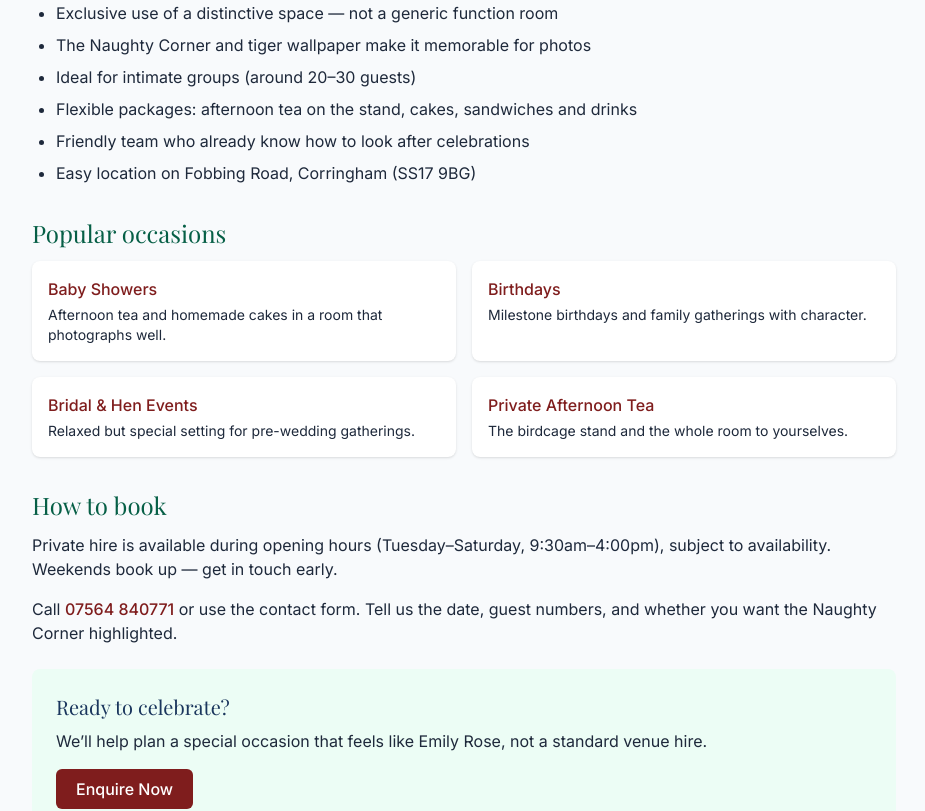
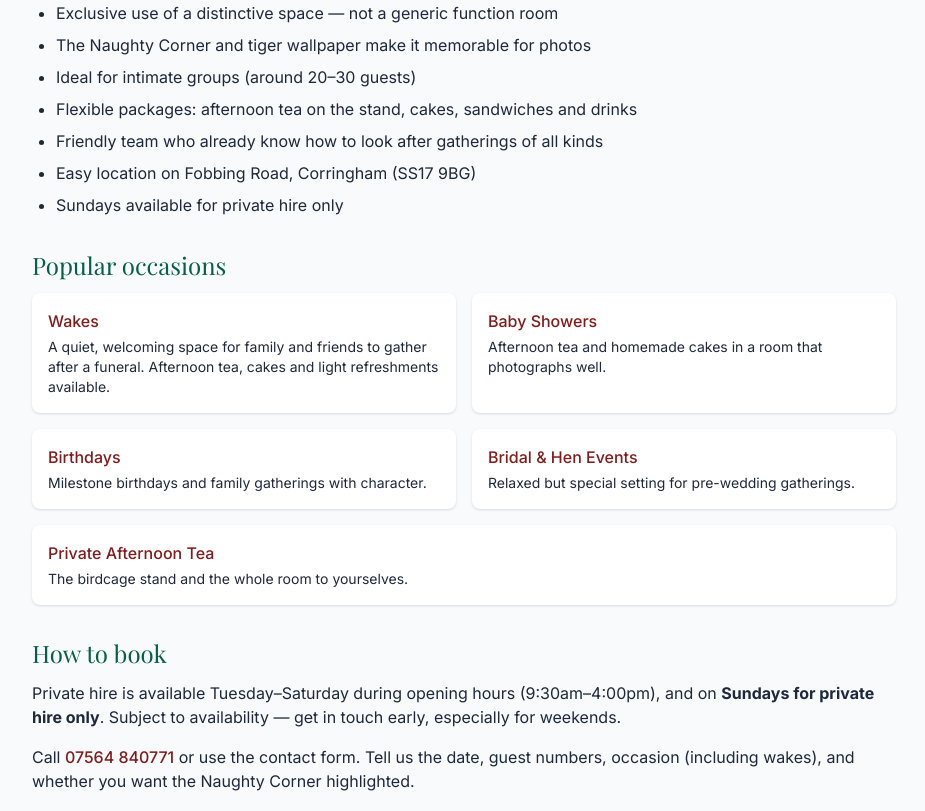
Before and after one commit to mcfearless75/emily-rose-tearoom, a Next.js app: page /private-hire in a window 1280 px wide. Shown: the part 1520-2331 px from the top of the page, without its empty margins (176-1101 px from the left). Built offline with nearby package versions, Linux system fonts and the light colour scheme; a web font is replaced by a local one.

Commit message:
Add wakes and Sunday private hire availability

```diff
--- a/src/app/private-hire/page.tsx
+++ b/src/app/private-hire/page.tsx
@@ -5,18 +5,21 @@ import Image from "next/image";
 export const metadata: Metadata = {
   title: "Private Hire | Book the Tearoom for Events",
   description:
-    "Hire Emily Rose Tearoom in Corringham for private events, baby showers, birthdays and afternoon tea parties. Exclusive use of our jewel-toned space with the Naughty Corner.",
+    "Hire Emily Rose Tearoom in Corringham for private events, wakes, baby showers, birthdays and afternoon tea parties. Sundays available for private hire only.",
   keywords: [
     "private hire Corringham",
     "hire tearoom Essex",
+    "wakes Corringham",
+    "wake venue Essex",
     "baby shower venue Corringham",
     "birthday tea party Essex",
     "private afternoon tea Corringham",
+    "Sunday private hire tearoom",
     "Naughty Corner tearoom",
   ],
   openGraph: {
     title: "Private Hire | Emily Rose Tearoom",
-    description: "Book exclusive use of our Corringham tearoom — including the Naughty Corner — for celebrations.",
+    description: "Book exclusive use of our Corringham tearoom for wakes, celebrations and private events. Sundays available for private hire only.",
     type: "website",
   },
 };
@@ -26,7 +29,7 @@ export default function PrivateHire() {
     <div className="max-w-4xl mx-auto px-4 py-16">
       <h1 className="font-serif text-4xl text-burgundy mb-4">Private Hire</h1>
       <p className="text-lg text-navy mb-6">
-        Host your celebration in the heart of Corringham. Hire the whole tearoom — burgundy seating, tiger wallpaper and the Naughty Corner — for baby showers, birthdays, bridal gatherings or a private afternoon tea.
+        Host your gathering in the heart of Corringham. Hire the whole tearoom — burgundy seating, tiger wallpaper and the Naughty Corner — for wakes, baby showers, birthdays, bridal gatherings or a private afternoon tea.
       </p>
 
       <div className="mb-8">
@@ -46,12 +49,17 @@ export default function PrivateHire() {
         <li>The Naughty Corner and tiger wallpaper make it memorable for photos</li>
         <li>Ideal for intimate groups (around 20–30 guests)</li>
         <li>Flexible packages: afternoon tea on the stand, cakes, sandwiches and drinks</li>
-        <li>Friendly team who already know how to look after celebrations</li>
+        <li>Friendly team who already know how to look after gatherings of all kinds</li>
         <li>Easy location on Fobbing Road, Corringham (SS17 9BG)</li>
+        <li>Sundays available for private hire only</li>
       </ul>
 
       <h2 className="font-serif text-2xl text-emerald mt-8 mb-3">Popular occasions</h2>
       <div className="grid md:grid-cols-2 gap-4 mb-8">
+        <div className="bg-white p-4 rounded-lg shadow">
+          <h3 className="font-medium text-burgundy mb-1">Wakes</h3>
+          <p className="text-sm">A quiet, welcoming space for family and friends to gather after a funeral. Afternoon tea, cakes and light refreshments available.</p>
+        </div>
         <div className="bg-white p-4 rounded-lg shadow">
           <h3 className="font-medium text-burgundy mb-1">Baby Showers</h3>
           <p className="text-sm">Afternoon tea and homemade cakes in a room that photographs well.</p>
@@ -64,7 +72,7 @@ export default function PrivateHire() {
           <h3 className="font-medium text-burgundy mb-1">Bridal & Hen Events</h3>
           <p className="text-sm">Relaxed but special setting for pre-wedding gatherings.</p>
         </div>
-        <div className="bg-white p-4 rounded-lg shadow">
+        <div className="bg-white p-4 rounded-lg shadow md:col-span-2">
           <h3 className="font-medium text-burgundy mb-1">Private Afternoon Tea</h3>
           <p className="text-sm">The birdcage stand and the whole room to yourselves.</p>
         </div>
@@ -72,15 +80,15 @@ export default function PrivateHire() {
 
       <h2 className="font-serif text-2xl text-emerald mt-8 mb-3">How to book</h2>
       <p className="mb-4">
-        Private hire is available during opening hours (Tuesday–Saturday, 9:30am–4:00pm), subject to availability. Weekends book up — get in touch early.
+        Private hire is available Tuesday–Saturday during opening hours (9:30am–4:00pm), and on <strong>Sundays for private hire only</strong>. Subject to availability — get in touch early, especially for weekends.
       </p>
       <p className="mb-6">
-        Call <a href="tel:07564840771" className="text-burgundy font-medium">07564 840771</a> or use the contact form. Tell us the date, guest numbers, and whether you want the Naughty Corner highlighted.
+        Call <a href="tel:07564840771" className="text-burgundy font-medium">07564 840771</a> or use the contact form. Tell us the date, guest numbers, occasion (including wakes), and whether you want the Naughty Corner highlighted.
       </p>
 
       <div className="bg-emerald-50 p-6 rounded-lg">
-        <h3 className="font-serif text-xl text-navy mb-2">Ready to celebrate?</h3>
-        <p className="mb-4">We’ll help plan a special occasion that feels like Emily Rose, not a standard venue hire.</p>
+        <h3 className="font-serif text-xl text-navy mb-2">Ready to book?</h3>
+        <p className="mb-4">We’ll help plan a gathering that feels personal and well looked after.</p>
         <Link href="/contact" className="inline-block bg-burgundy text-white px-5 py-2 rounded-md font-medium">
           Enquire Now
         </Link>
```
